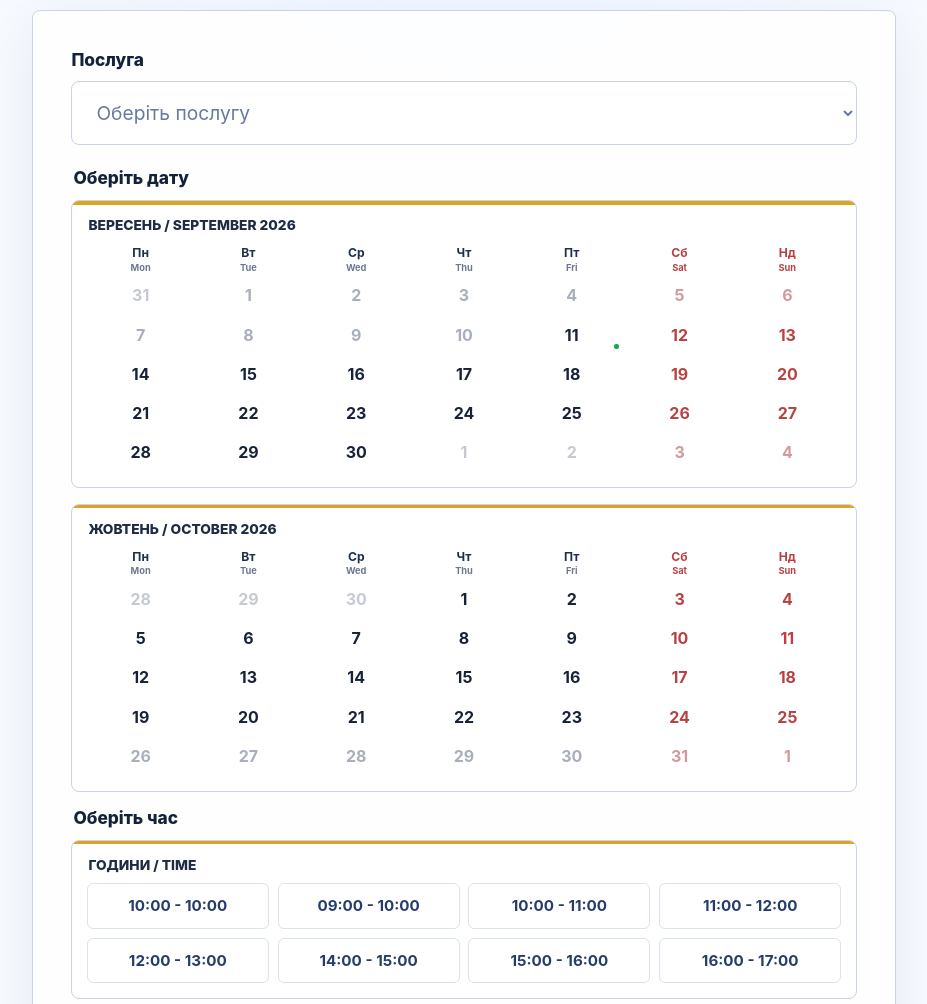
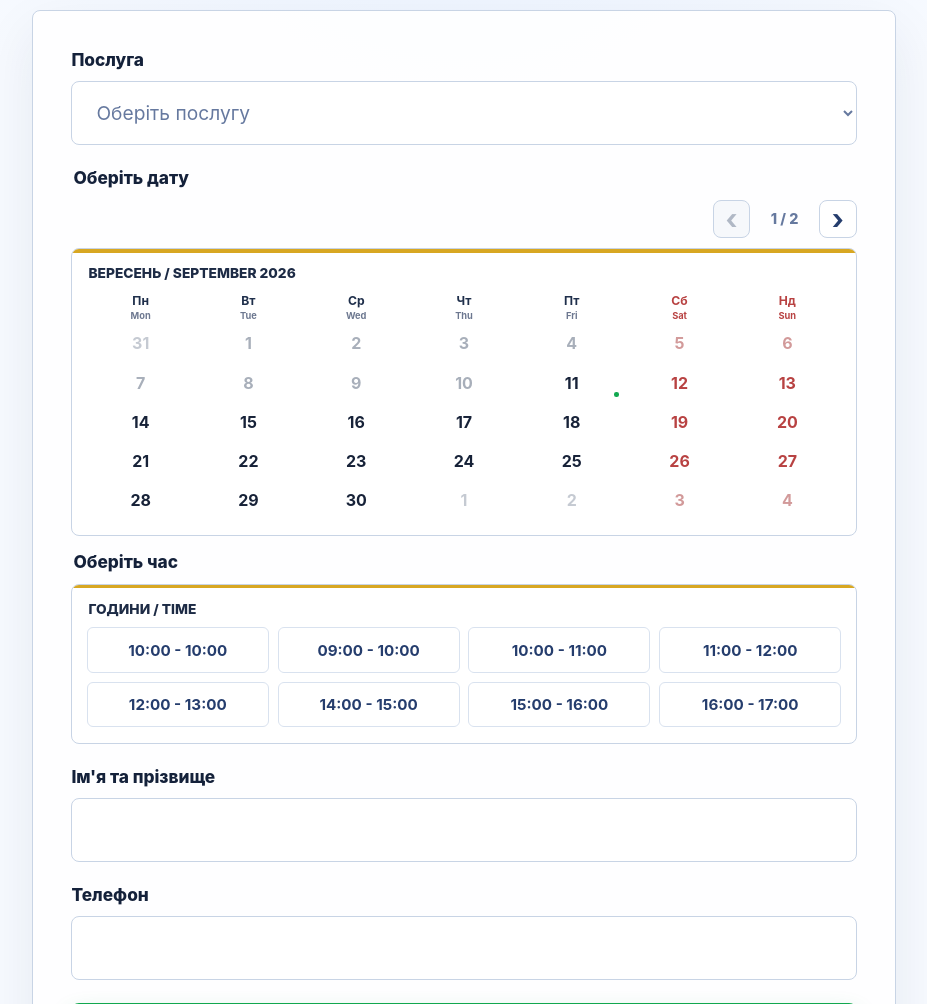
Before and after one commit to mtvkznk/OptikaTimka, a FastAPI app: page / in a window 1280 px wide. Shown: the part 223-1227 px from the top of the page, without its empty margins (176-1103 px from the left). Run offline with FastAPI, Linux system fonts and the light colour scheme; tables that the repository leaves empty hold one stand-in row (values such as "Sample post").

Commit message:
Add booking calendar carousel

```diff
--- a/app/main.py
+++ b/app/main.py
@@ -84,7 +84,7 @@ STATUS_OPTIONS = [
 
 STATUS_LABELS = {option["value"]: option["label"] for option in STATUS_OPTIONS}
 BOOKING_DATE_WINDOW_DAYS = 45
-ASSET_VERSION = "20260916-booking-calendar"
+ASSET_VERSION = "20260916-booking-carousel"
 MONTH_TITLE_LABELS = {
     1: "СІЧЕНЬ / JANUARY",
     2: "ЛЮТИЙ / FEBRUARY",
--- a/app/static/css/styles.css
+++ b/app/static/css/styles.css
@@ -176,6 +176,58 @@ svg {
 .calendar-stack {
   display: grid;
   gap: 1rem;
+}
+
+.calendar-carousel {
+  display: grid;
+  gap: 0.65rem;
+}
+
+.calendar-nav {
+  display: flex;
+  align-items: center;
+  justify-content: flex-end;
+  gap: 0.55rem;
+}
+
+.calendar-nav-button {
+  display: grid;
+  width: 2.35rem;
+  height: 2.35rem;
+  place-items: center;
+  border: 1px solid var(--line-strong);
+  border-radius: 8px;
+  color: #253d6d;
+  background: #ffffff;
+  font-size: 1.75rem;
+  font-weight: 700;
+  line-height: 1;
+  transition:
+    border-color 140ms ease,
+    background-color 140ms ease,
+    color 140ms ease,
+    transform 140ms ease;
+}
+
+.calendar-nav-button:hover:not(:disabled) {
+  border-color: #8ea8d4;
+  background: var(--blue-soft);
+  color: var(--ink-strong);
+  transform: translateY(-1px);
+}
+
+.calendar-nav-button:disabled {
+  cursor: default;
+  color: #b0b8c5;
+  background: #f6f8fb;
+}
+
+.calendar-counter {
+  min-width: 3.2rem;
+  color: var(--muted);
+  font-size: 0.9rem;
+  font-weight: 800;
+  text-align: center;
 }
 
 .calendar-board,
--- a/app/templates/index.html
+++ b/app/templates/index.html
@@ -33,9 +33,36 @@
           <div class="booking-picker">
             <fieldset class="picker-field date-picker">
               <legend>Оберіть дату</legend>
-              <div class="calendar-stack" aria-label="Календар доступних дат">
+              <div class="calendar-carousel" data-calendar-carousel aria-label="Календар доступних дат">
+                <div class="calendar-nav" aria-label="Перемикання місяців">
+                  <button
+                    class="calendar-nav-button"
+                    type="button"
+                    data-calendar-prev
+                    aria-label="Попередній місяць"
+                    title="Попередній місяць"
+                  >
+                    ‹
+                  </button>
+                  <span class="calendar-counter" data-calendar-counter aria-live="polite"></span>
+                  <button
+                    class="calendar-nav-button"
+                    type="button"
+                    data-calendar-next
+                    aria-label="Наступний місяць"
+                    title="Наступний місяць"
+                  >
+                    ›
+                  </button>
+                </div>
+                <div class="calendar-stack">
                   {% for month in booking_months %}
-                <section class="calendar-board" aria-label="{{ month.title }}">
+                  <section
+                    class="calendar-board"
+                    data-calendar-month
+                    aria-label="{{ month.title }}"
+                    {% if not loop.first %}hidden{% endif %}
+                  >
                     <h2>{{ month.title }}</h2>
                     <div class="calendar-grid">
                       {% for weekday in weekday_labels %}
@@ -68,6 +95,7 @@
                     </div>
                   </section>
                   {% endfor %}
+                </div>
               </div>
             </fieldset>
 
@@ -113,6 +141,6 @@
       </section>
     </main>
 
-    <script src="{{ url_for('static', path='/js/booking.js') }}"></script>
+    <script src="{{ url_for('static', path='/js/booking.js') }}?v={{ asset_version }}"></script>
   </body>
 </html>
```
Also changed, not shown: app/static/js/booking.js (+42 -0 lines), tests/test_app.py (+4 -0 lines). Lines whose indentation alone changed are shown as unchanged.
